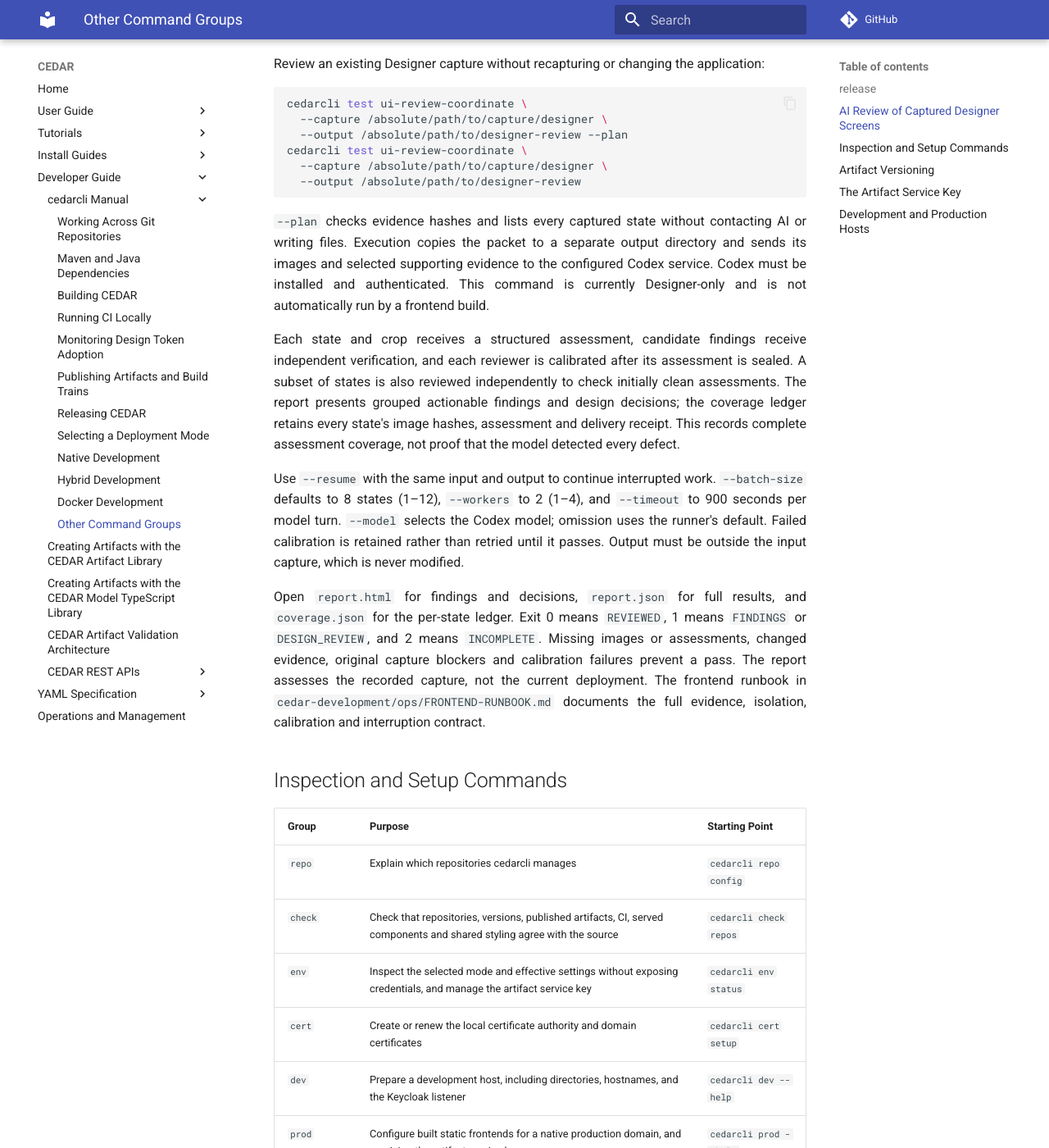
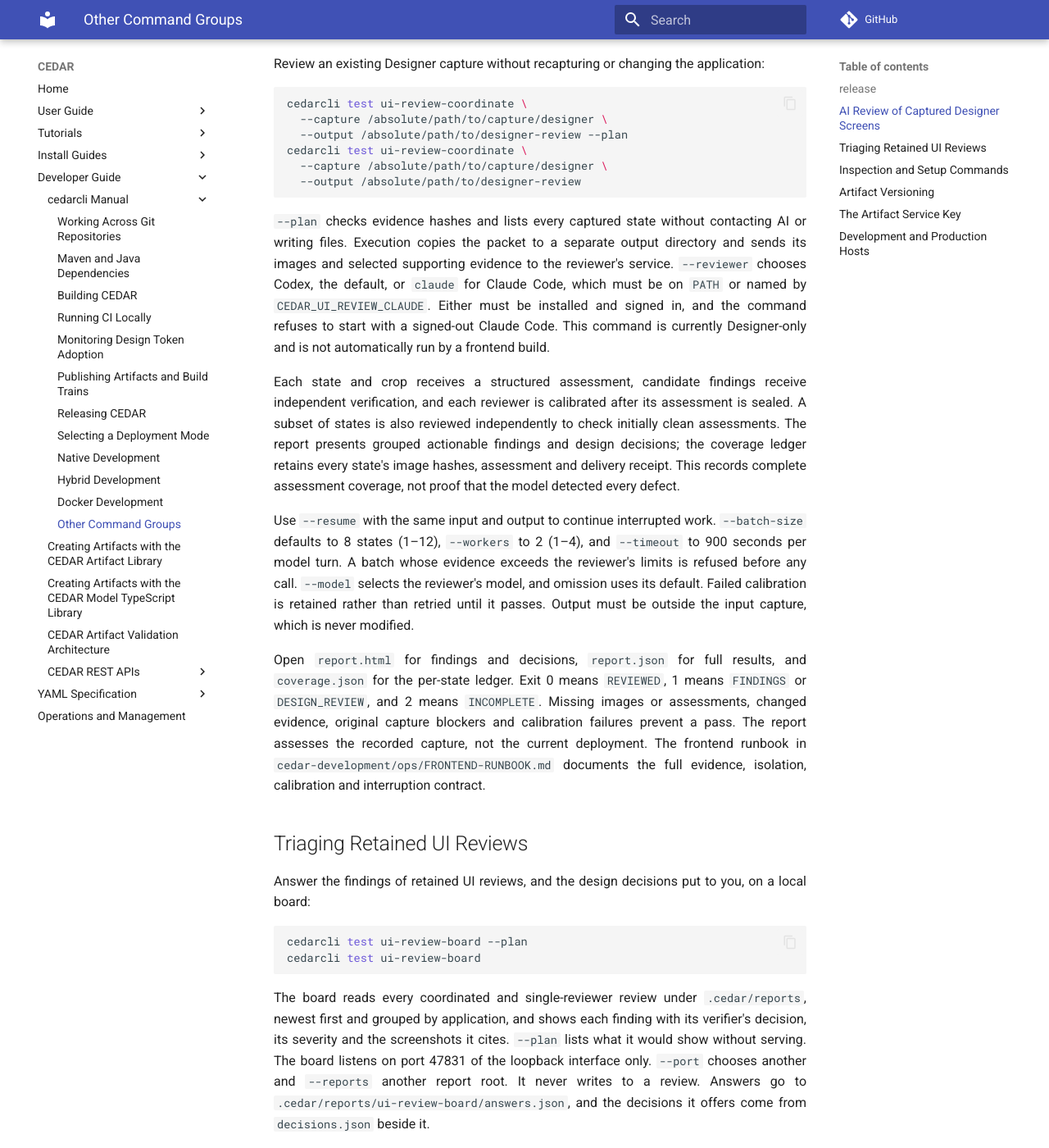
Before and after one commit to metadatacenter/cedar-mkdocs, an MkDocs documentation site: the page built from docs/developer-guide/cedarcli/other-commands.md, in a window 1280 px wide and 1400 px high, scrolled down 425 px. Shown: the whole window at 82% size. Built offline with MkDocs 1.6.1 and Material for MkDocs 9.7.7, drawn with Linux system fonts in a browser that asks for light colours; comment, search, counter and statistics services are not loaded; some of the changed text lies outside the part shown.

Commit message:
Document the UI review board and the Claude reviewer
The cedarcli manual now covers `cedarcli test ui-review-board`: what it
reads, where it keeps answers, and how an answer belongs to an issue that a
later review's finding can join. The coordinated-review section adds
`--reviewer claude`, its sign-in requirement, and the refusal of a batch that
exceeds the reviewer's limits.

Co-Authored-By: Claude Opus 5.5 <noreply@anthropic.com>

````diff
--- a/docs/developer-guide/cedarcli/other-commands.md
+++ b/docs/developer-guide/cedarcli/other-commands.md
@@ -24,8 +24,10 @@ cedarcli test ui-review-coordinate \
 
 `--plan` checks evidence hashes and lists every captured state without contacting AI or writing
 files. Execution copies the packet to a separate output directory and sends its images and selected
-supporting evidence to the configured Codex service. Codex must be installed and authenticated.
-This command is currently Designer-only and is not automatically run by a frontend build.
+supporting evidence to the reviewer's service. `--reviewer` chooses Codex, the default, or `claude`
+for Claude Code, which must be on `PATH` or named by `CEDAR_UI_REVIEW_CLAUDE`. Either must be
+installed and signed in, and the command refuses to start with a signed-out Claude Code. This
+command is currently Designer-only and is not automatically run by a frontend build.
 
 Each state and crop receives a structured assessment, candidate findings receive independent
 verification, and each reviewer is calibrated after its assessment is sealed. A subset of states is
@@ -35,8 +37,9 @@ assessment and delivery receipt. This records complete assessment coverage, not
 model detected every defect.
 
 Use `--resume` with the same input and output to continue interrupted work. `--batch-size` defaults
-to 8 states (1–12), `--workers` to 2 (1–4), and `--timeout` to 900 seconds per model turn. `--model`
-selects the Codex model; omission uses the runner's default. Failed calibration is retained rather
+to 8 states (1–12), `--workers` to 2 (1–4), and `--timeout` to 900 seconds per model turn. A batch
+whose evidence exceeds the reviewer's limits is refused before any call. `--model` selects the
+reviewer's model, and omission uses its default. Failed calibration is retained rather
 than retried until it passes. Output must be outside the input capture, which is never modified.
 
 Open `report.html` for findings and decisions, `report.json` for full results, and `coverage.json`
@@ -45,6 +48,28 @@ for the per-state ledger. Exit 0 means `REVIEWED`, 1 means `FINDINGS` or `DESIGN
 calibration failures prevent a pass. The report assesses the recorded capture, not the current
 deployment. The frontend runbook in `cedar-development/ops/FRONTEND-RUNBOOK.md` documents the full
 evidence, isolation, calibration and interruption contract.
+
+## Triaging Retained UI Reviews
+
+Answer the findings of retained UI reviews, and the design decisions put to you, on a local board:
+
+```bash
+cedarcli test ui-review-board --plan
+cedarcli test ui-review-board
+```
+
+The board reads every coordinated and single-reviewer review under `.cedar/reports`, newest first
+and grouped by application, and shows each finding with its verifier's decision, its severity and
+the screenshots it cites. `--plan` lists what it would show without serving. The board listens on
+port 47831 of the loopback interface only. `--port` chooses another and `--reports` another report
+root. It never writes to a review. Answers go to `.cedar/reports/ui-review-board/answers.json`, and
+the decisions it offers come from `decisions.json` beside it.
+
+Each review identifies its findings afresh, so an answer belongs to an issue rather than to one
+review's finding. Answering a finding opens an issue for it. When a later review reports what
+appears to be the same problem, the board suggests the earlier issue, and linking the finding to it
+carries the answer over. The suggestion compares wording and captured states, so it can miss a
+problem described in other words on other states.
 
 ## Inspection and Setup Commands
 
````
